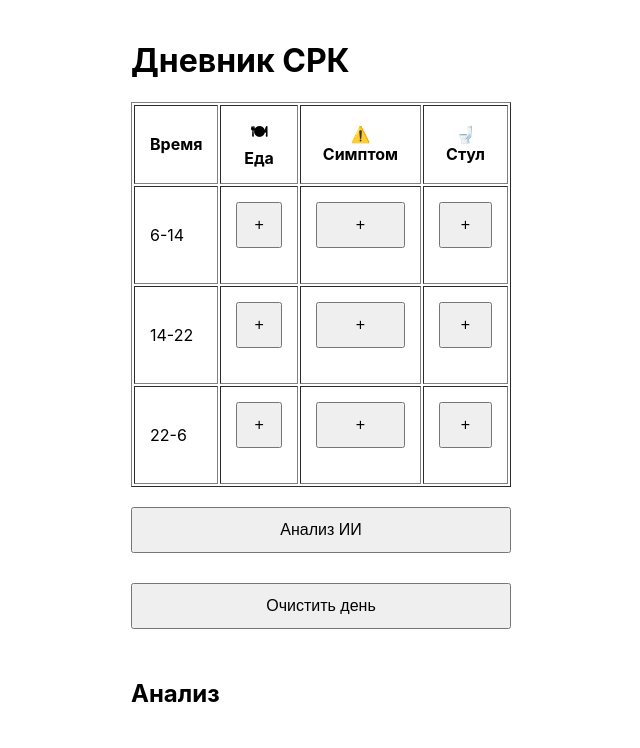
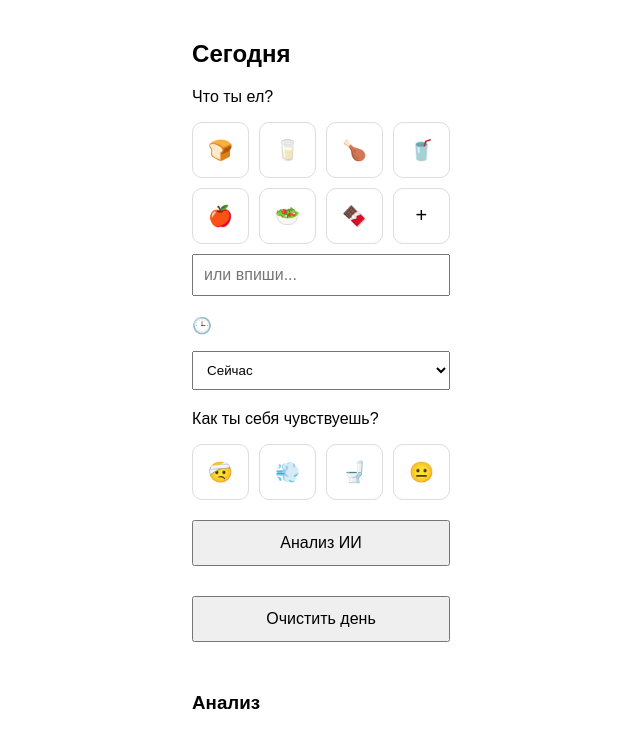
Before and after one commit to riversdiamond-star/gutsense, a React (Create React App) app: page / in a window 1280 px wide. Shown: the top 748 px of the page, without its empty margins (319-959 px from the left). Built offline with nearby package versions, Linux system fonts and the light colour scheme; the HTML template or start-up script is replaced by a standard one.

Commit message:
new UI with icons

```diff
--- a/src/App.js
+++ b/src/App.js
@@ -2,108 +2,60 @@ import { useState } from "react";
 
 function App() {
 
-const timeBlocks = ["6-14","14-22","22-6"]
-
-const [showModal,setShowModal] = useState(false)
-const [selectedTime,setSelectedTime] = useState("")
-const [modalType,setModalType] = useState("")
-
 const [mealInput,setMealInput] = useState("")
-const [symptomSeverity,setSymptomSeverity] = useState(5)
-const [stoolType,setStoolType] = useState(4)
+const [selectedTime,setSelectedTime] = useState("now")
 
 const [analysis,setAnalysis] = useState("")
 const [loading,setLoading] = useState(false)
 
 const [meals,setMeals] = useState(()=>{
 const saved = localStorage.getItem("meals")
-
-return saved ? JSON.parse(saved) : {
-"6-14":[],
-"14-22":[],
-"22-6":[]
-}
+return saved ? JSON.parse(saved) : []
 })
 
 const [symptoms,setSymptoms] = useState(()=>{
 const saved = localStorage.getItem("symptoms")
-
-return saved ? JSON.parse(saved) : {
-"6-14":[],
-"14-22":[],
-"22-6":[]
-}
+return saved ? JSON.parse(saved) : []
 })
 
 const [stools,setStools] = useState(()=>{
 const saved = localStorage.getItem("stools")
-
-return saved ? JSON.parse(saved) : {
-"6-14":[],
-"14-22":[],
-"22-6":[]
-}
+return saved ? JSON.parse(saved) : []
 })
 
-const openModal=(time,type)=>{
-setSelectedTime(time)
-setModalType(type)
-setShowModal(true)
+
+// 🔹 ДОБАВЛЕНИЕ ЕДЫ
+const addMeal = (food)=>{
+
+const newItem = {
+food,
+time: new Date().toISOString(),
+selectedTime
 }
 
-const saveData=()=>{
-
-if(modalType==="meal"){
-
-if(!mealInput) return
-
-const updated={...meals}
-
-updated[selectedTime]=[
-...updated[selectedTime],
-{
-food: mealInput,
-time: new Date().toISOString()
-}
-]
+const updated = [...meals, newItem]
 
 setMeals(updated)
 localStorage.setItem("meals", JSON.stringify(updated))
-setMealInput("")
 }
 
-if(modalType==="symptom"){
 
-const updated={...symptoms}
+// 🔹 СИМПТОМЫ (иконки)
+const addSymptom = (value)=>{
 
-updated[selectedTime]=[
-...updated[selectedTime],
-{
-severity: symptomSeverity,
-time: new Date().toISOString()
+const newItem = {
+severity:value,
+time:new Date().toISOString()
 }
-]
+
+const updated = [...symptoms,newItem]
 
 setSymptoms(updated)
 localStorage.setItem("symptoms", JSON.stringify(updated))
 }
 
-if(modalType==="stool"){
 
-const updated={...stools}
-
-updated[selectedTime]=[
-...updated[selectedTime],
-stoolType
-]
-
-setStools(updated)
-localStorage.setItem("stools", JSON.stringify(updated))
-}
-
-setShowModal(false)
-}
-
+// 🔹 АНАЛИЗ
 const analyzeData = async ()=>{
 
 setLoading(true)
@@ -125,34 +77,17 @@ body:JSON.stringify(data)
 const result = await response.json()
 
 setAnalysis(result.analysis)
-
 setLoading(false)
 
 }
 
+
+// 🔹 ОЧИСТКА
 const clearDay = () => {
 
-const emptyMeals={
-"6-14":[],
-"14-22":[],
-"22-6":[]
-}
-
-const emptySymptoms={
-"6-14":[],
-"14-22":[],
-"22-6":[]
-}
-
-const emptyStools={
-"6-14":[],
-"14-22":[],
-"22-6":[]
-}
-
-setMeals(emptyMeals)
-setSymptoms(emptySymptoms)
-setStools(emptyStools)
+setMeals([])
+setSymptoms([])
+setStools([])
 
 localStorage.removeItem("meals")
 localStorage.removeItem("symptoms")
@@ -163,88 +98,108 @@ setLoading(false)
 
 }
 
+
 return(
 
-<div className="app-container">
+<div style={{padding:20,fontFamily:"Arial"}}>
 
-<h1>Дневник СРК</h1>
+<h2>Сегодня</h2>
 
-<table border="1" cellPadding="15" style={{width:"100%"}}>
 
-<thead>
-<tr>
-<th>Время</th>
-<th>🍽 Еда</th>
-<th>⚠️ Симптом</th>
-<th>🚽 Стул</th>
-</tr>
-</thead>
+{/* ЕДА */}
+<p>Что ты ел?</p>
 
-<tbody>
+<div style={{display:"grid",gridTemplateColumns:"repeat(4,1fr)",gap:10}}>
 
-{timeBlocks.map((time)=>(
-<tr key={time}>
-
-<td>{time}</td>
-
-<td>
-
-<button onClick={()=>openModal(time,"meal")}>
-+
-</button>
-
-<div>
-
-{meals[time].map((m,i)=>(
-<div key={i}>{m.food}</div>
+{["🍞","🥛","🍗","🥤","🍎","🥗","🍫","+"].map((item,i)=>(
+<div
+key={i}
+onClick={()=>{
+if(item === "+"){
+if(mealInput) addMeal(mealInput)
+} else {
+addMeal(item)
+}
+}}
+style={{
+padding:15,
+background:"white",
+borderRadius:10,
+textAlign:"center",
+fontSize:20,
+cursor:"pointer",
+border:"1px solid #ddd"
+}}
+>
+{item}
+</div>
 ))}
 
 </div>
 
-</td>
 
-<td>
+{/* ВВОД */}
+<input
+placeholder="или впиши..."
+value={mealInput}
+onChange={(e)=>setMealInput(e.target.value)}
+style={{
+width:"100%",
+marginTop:10,
+padding:10,
+fontSize:16
+}}
+/>
 
-<button onClick={()=>openModal(time,"symptom")}>
-+
-</button>
 
-<div>
+{/* ВРЕМЯ */}
+<p style={{marginTop:10}}>🕒</p>
 
-{symptoms[time].map((s,i)=>(
-<div key={i}>severity {s.severity}</div>
+<select
+value={selectedTime}
+onChange={(e)=>setSelectedTime(e.target.value)}
+style={{padding:10,width:"100%"}}
+>
+<option value="now">Сейчас</option>
+<option value="30min">30 мин назад</option>
+<option value="1h">1 час назад</option>
+<option value="2h">2 часа назад</option>
+</select>
+
+
+{/* СИМПТОМЫ */}
+<p style={{marginTop:20}}>Как ты себя чувствуешь?</p>
+
+<div style={{display:"grid",gridTemplateColumns:"repeat(4,1fr)",gap:10}}>
+
+{[
+{icon:"🤕",value:8},
+{icon:"💨",value:6},
+{icon:"🚽",value:7},
+{icon:"😐",value:3}
+].map((s,i)=>(
+<div
+key={i}
+onClick={()=>addSymptom(s.value)}
+style={{
+padding:15,
+background:"white",
+borderRadius:10,
+textAlign:"center",
+fontSize:20,
+cursor:"pointer",
+border:"1px solid #ddd"
+}}
+>
+{s.icon}
+</div>
 ))}
 
 </div>
 
-</td>
 
-<td>
-
-<button onClick={()=>openModal(time,"stool")}>
-+
-</button>
-
-<div>
-
-{stools[time].map((s,i)=>(
-<div key={i}>type {s}</div>
-))}
-
-</div>
-
-</td>
-
-</tr>
-))}
-
-</tbody>
-
-</table>
-
-<br/>
-
-<div style={{display:"flex",flexDirection:"column",gap:10}}>
+{/* КНОПКИ */}
+<div style={{display:"flex",flexDirection:"column",gap:10,marginTop:20}}>
 
 <button onClick={analyzeData}>
 Анализ ИИ
@@ -256,118 +211,21 @@ return(
 
 </div>
 
+
+{/* АНАЛИЗ */}
 <div style={{marginTop:30}}>
 
-<h2>Анализ</h2>
+<h3>Анализ</h3>
 
-{loading && <p>ИИ анализирует данные ⏳</p>}
+{loading && <p>ИИ анализирует ⏳</p>}
 
+{analysis && (
 <pre style={{whiteSpace:"pre-wrap"}}>
 {analysis}
 </pre>
+)}
 
 </div>
-
-{showModal && (
-
-<div style={{
-position:"fixed",
-top:0,
-left:0,
-width:"100%",
-height:"100%",
-background:"rgba(0,0,0,0.5)",
-display:"flex",
-justifyContent:"center",
-alignItems:"center"
-}}>
-
-<div style={{
-background:"white",
-padding:30,
-borderRadius:10,
-width:300
-}}>
-
-<h2>{modalType}</h2>
-
-<p>Время: {selectedTime}</p>
-
-{modalType==="meal" &&(
-
-<input
-value={mealInput}
-onChange={(e)=>setMealInput(e.target.value)}
-placeholder="Что вы ели?"
-style={{
-width:"100%",
-padding:10,
-fontSize:16,
-marginTop:10,
-boxSizing:"border-box"
-}}
-/>
-
-)}
-
-{modalType==="symptom" &&(
-
-<div>
-
-<p>Сила симптома (1-10)</p>
-
-<input
-type="range"
-min="1"
-max="10"
-value={symptomSeverity}
-onChange={(e)=>setSymptomSeverity(e.target.value)}
-/>
-
-<p>{symptomSeverity}</p>
-
-</div>
-
-)}
-
-{modalType==="stool" &&(
-
-<div>
-
-<p>Bristol scale (1-7)</p>
-
-<input
-type="range"
-min="1"
-max="7"
-value={stoolType}
-onChange={(e)=>setStoolType(e.target.value)}
-/>
-
-<p>{stoolType}</p>
-
-</div>
-
-)}
-
-<br/>
-
-<button onClick={saveData}>
-Сохранить
-</button>
-
-<button
-onClick={()=>setShowModal(false)}
-style={{marginLeft:10}}
->
-Закрыть
-</button>
-
-</div>
-
-</div>
-
-)}
 
 </div>
 
```
